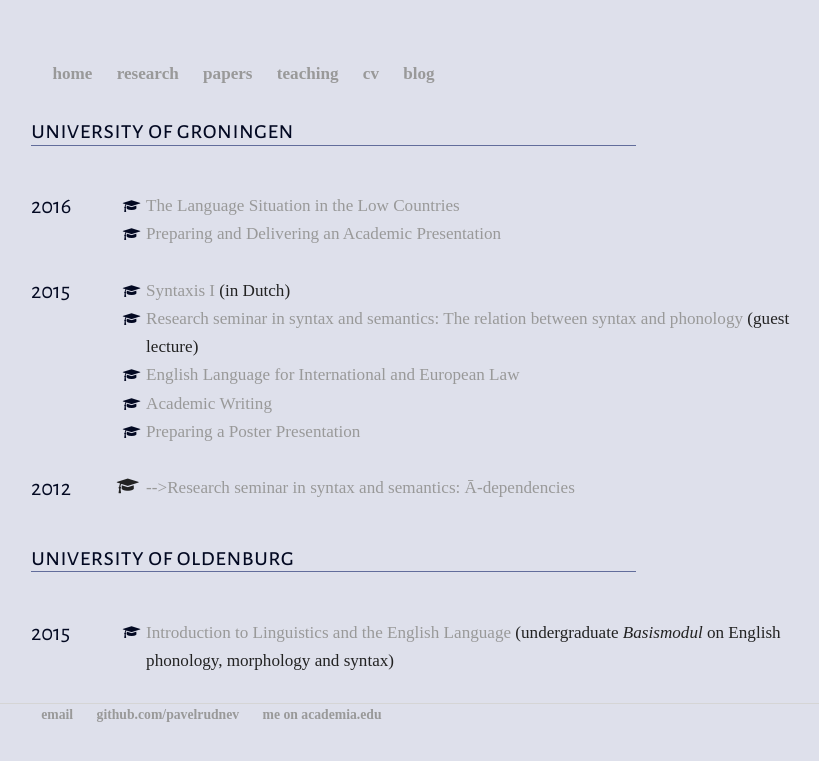
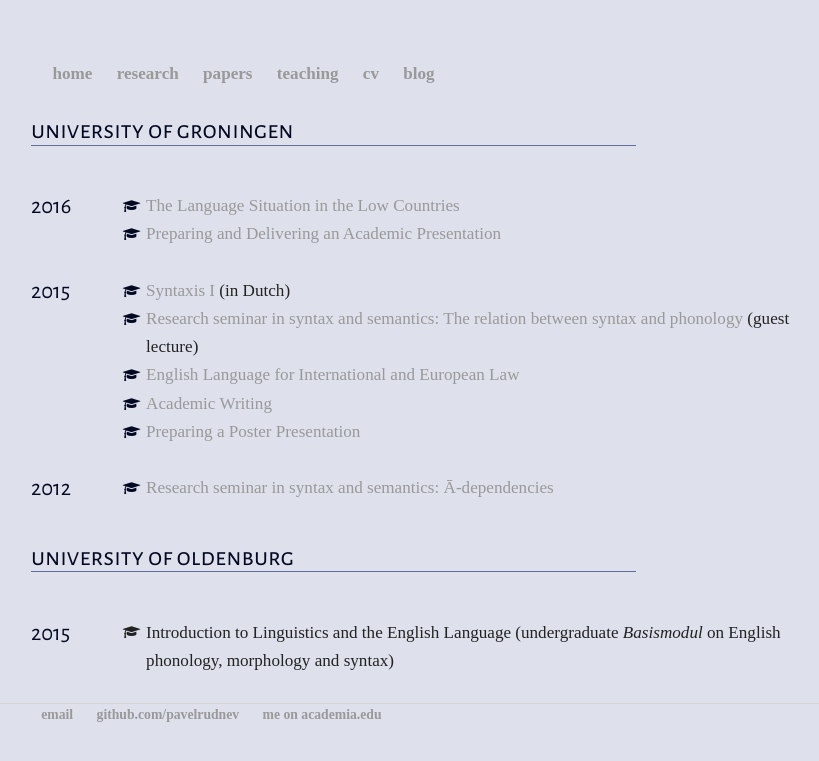
Before and after one commit to mishaknyazev/pavelrudnev.github.io, a Jekyll site: the page built from teaching/index.html, in a window 1280 px wide. Shown: the top 761 px of the page, without its empty margins (228-1047 px from the left). Built offline with Jekyll 4.4.1, drawn with Linux system fonts in a browser that asks for light colours; nearby versions of some CDN libraries; some web fonts are replaced.

Commit message:
Update teaching

```diff
--- a/teaching/index.html
+++ b/teaching/index.html
@@ -74,7 +74,7 @@
 <div class="unit-90">
     <ul class="compact fa-ul">
 
-      	<li><i class="fa-li fa fa-mortar-board fa-fw" <!--style="color:#030922;font-size:80%;padding-top:6px"></i><a href="http://pavelrudnev.github.io/teaching/2012/capitaselecta"><a href="http://pavelrudnev.github.io/teaching/2012/capitaselecta"> -->Research seminar in syntax and semantics: Ā-dependencies<!-- </a>  -->
+      	<li><i class="fa-li fa fa-mortar-board fa-fw" style="color:#030922;font-size:80%;padding-top:6px"></i><a href="http://pavelrudnev.github.io/teaching/2012/capitaselecta"><a href="http://pavelrudnev.github.io/teaching/2012/capitaselecta">Research seminar in syntax and semantics: Ā-dependencies</a>
 
 	</li>
 
@@ -96,8 +96,7 @@
 <div class="unit-90">
     <ul class="compact fa-ul">
 
-<li><i class="fa-li fa fa-mortar-board fa-fw" style="color:#030922;font-size:80%;padding-top:6px;"></i><a href="http://pavelrudnev.github.io/teaching/2015/basismodul/">
-          <a href="http://pavelrudnev.github.io/teaching/2015/basismodul/">Introduction to Linguistics and the English Language</a> (undergraduate <em>Basismodul</em> on English phonology, morphology and syntax)
+<li><i class="fa-li fa fa-mortar-board fa-fw" style="font-size:80%;padding-top:6px;"></i>Introduction to Linguistics and the English Language (undergraduate <em>Basismodul</em> on English phonology, morphology and syntax)
 
         </li>
 
```
